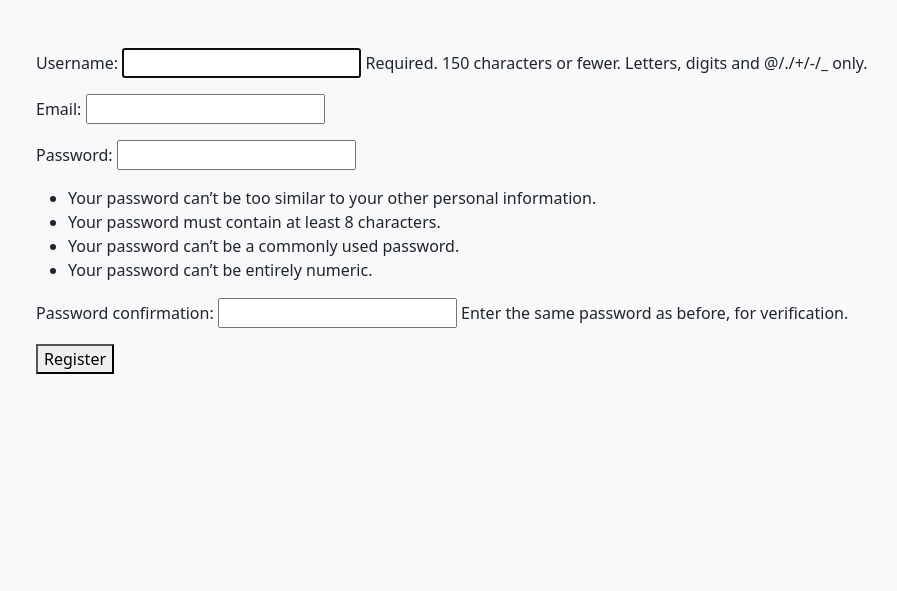
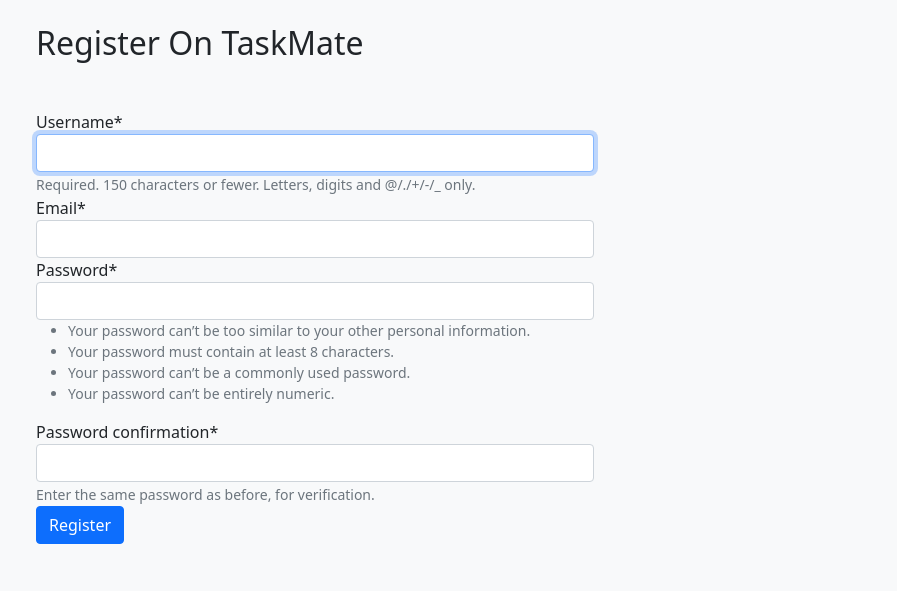
Before and after one commit to poonnakarn/taskmate_django, a Django app: page /account/register in a window 1280 px wide. Shown: the part 65-656 px from the top of the page, without its empty margins (46-943 px from the left). Run offline with Django 3.2, Linux system fonts and the light colour scheme; some libraries are stand-ins or nearby versions.

Commit message:
Filter with Crispy Form

```diff
--- a/taskmate/settings.py
+++ b/taskmate/settings.py
@@ -41,6 +41,7 @@ INSTALLED_APPS = [
     "django.contrib.staticfiles",
     "todolist_app",
     "users_app",
+    "crispy_forms",
 ]
 
 MIDDLEWARE = [
@@ -130,3 +131,5 @@ STATICFILES_DIRS = [os.path.join(BASE_DIR, "static")]
 # https://docs.djangoproject.com/en/3.2/ref/settings/#default-auto-field
 
 DEFAULT_AUTO_FIELD = "django.db.models.BigAutoField"
+
+CRISPY_TEMPLATE_PACK = "bootstrap4"
--- a/users_app/templates/register.html
+++ b/users_app/templates/register.html
@@ -1,4 +1,5 @@
 {% extends 'base.html' %}
+{% load crispy_forms_tags %}
 
 {% block title %}
 <title>Register - Taskmate</title>
@@ -6,7 +7,8 @@
 
 {% block content %}
   <div class="container">
-    <div class="mt-5">
+    <br>
+    <h2>Register On TaskMate</h2>
       {% if messages %}
         {% for message in messages %}
           <div class="alert alert-info alert-dismissible fade show" role="alert">
@@ -15,14 +17,13 @@
           </div>
         {% endfor %}
       {% endif %}
-    </div>
 
-    <form method="POST" class="mt-5">
+    <form method="POST" class="mt-5 col-6">
        {% csrf_token %}
 
-       {{ register_form.as_p }}
+       {{ register_form|crispy }}
 
-       <button type="submit">Register</button>
+       <button type="submit" class="btn btn-primary mb-5">Register</button>
     </form>
   </div>
 {% endblock content %}
```
